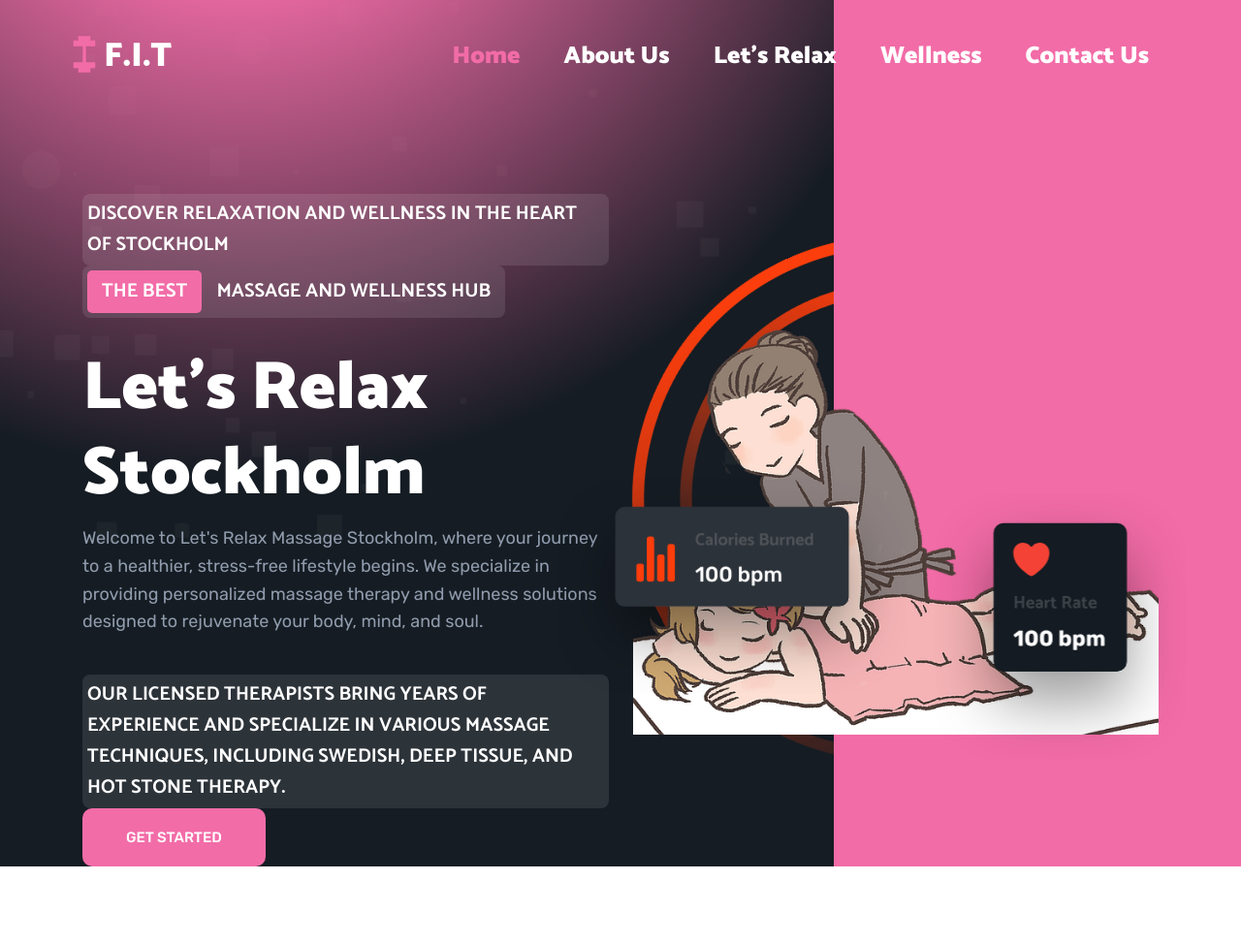
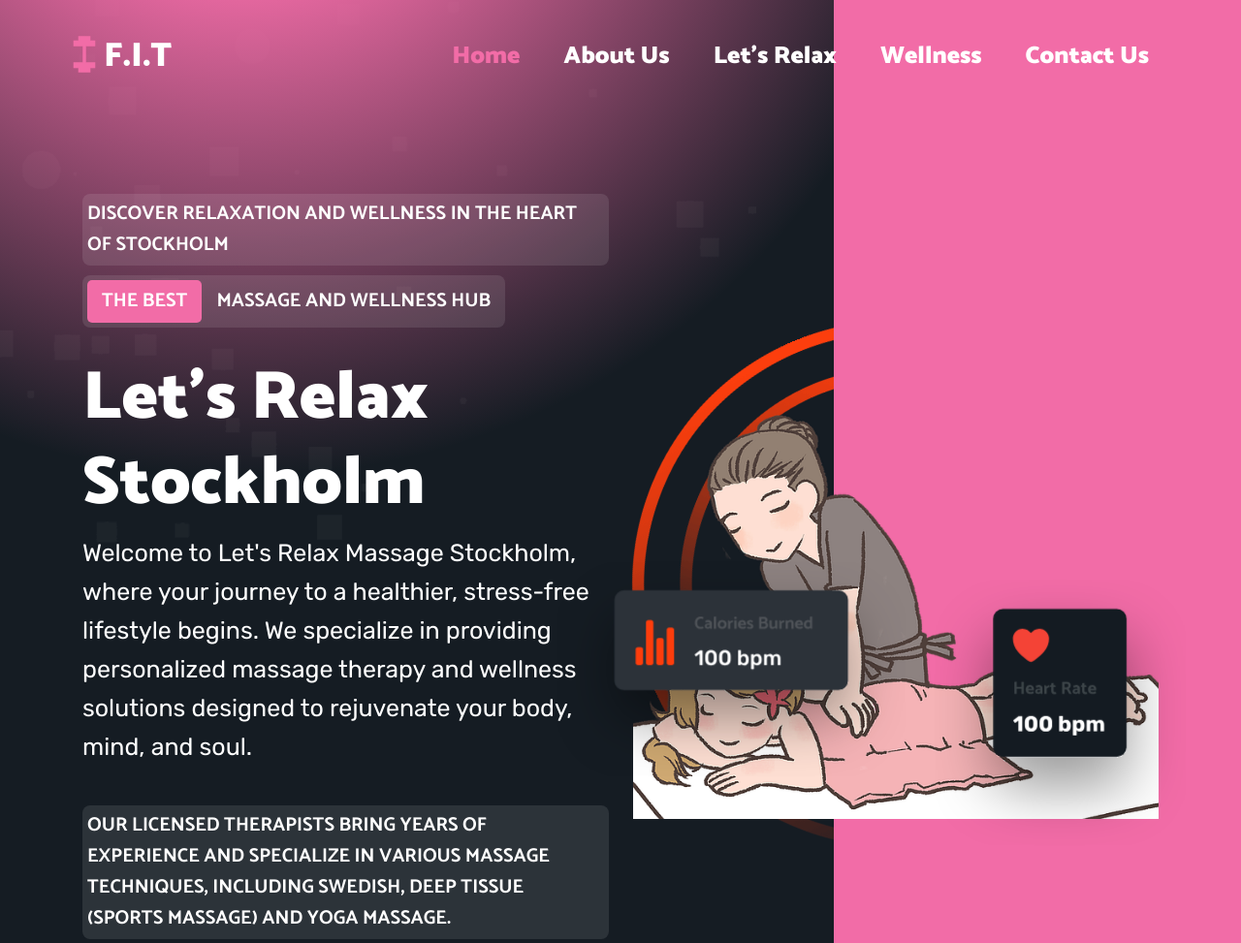
Before and after one commit to KunnikarB/letsrelax, a plain HTML site: page index.html in a window 1280 px wide. Shown: the top 973 px of the page at 97% size. Drawn offline with nearby package versions, Linux system fonts and the light colour scheme.

Commit message:
Modified styles

```diff
--- a/assets/css/style.css
+++ b/assets/css/style.css
@@ -227,7 +227,8 @@ body {
 }
 
 .section-text {
-  font-size: var(--fs-6);
+  font-size: var(--fs-3);
+  color: var(--white)
 }
 
 .btn {
@@ -243,6 +244,7 @@ body {
 .btn-primary {
   background-color: var(--coquelicot);
   color: var(--white);
+  margin: 2rem;
 }
 
 .btn-primary:is(:hover, :focus) {
@@ -527,6 +529,7 @@ body {
   padding: 5px;
   padding-inline-end: 15px;
   border-radius: var(--radius-8);
+  margin-bottom: 1rem;
 }
 
 .hero-subtitle .strong {
--- a/index.html
+++ b/index.html
@@ -102,7 +102,7 @@
               Welcome to Let's Relax Massage Stockholm, where your journey to a healthier, stress-free lifestyle begins. We specialize in providing personalized massage therapy and wellness solutions designed to rejuvenate your body, mind, and soul.
             </p>
 
-            <P class="hero-subtitle">Our licensed therapists bring years of experience and specialize in various massage techniques, including Swedish, deep tissue, and hot stone therapy.</P>
+            <P class="hero-subtitle">Our licensed therapists bring years of experience and specialize in various massage techniques, including Swedish, Deep tissue (Sports massage) and Yoga massage.</P>
 
             <a href="#" class="btn btn-primary">Get Started</a>
 
```
